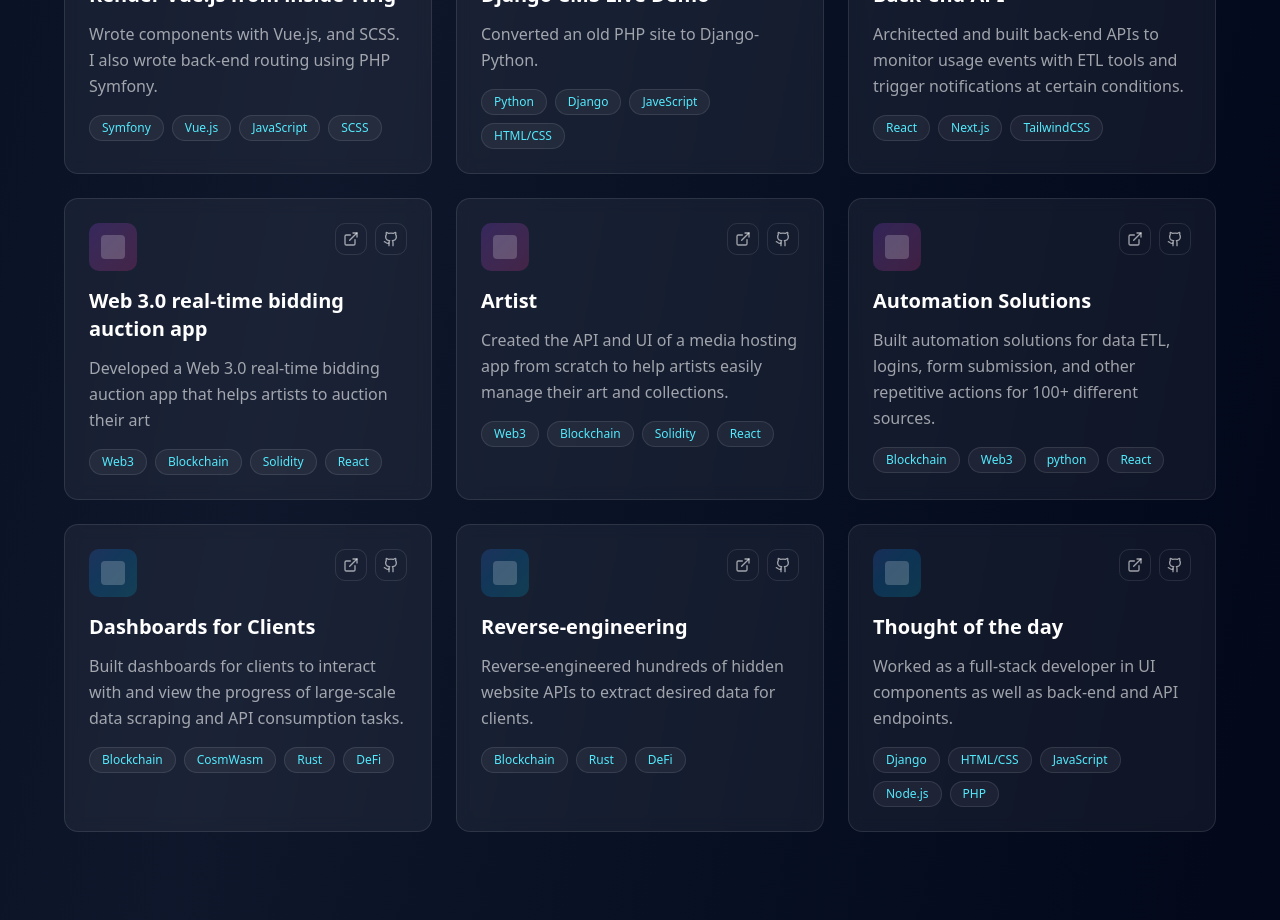
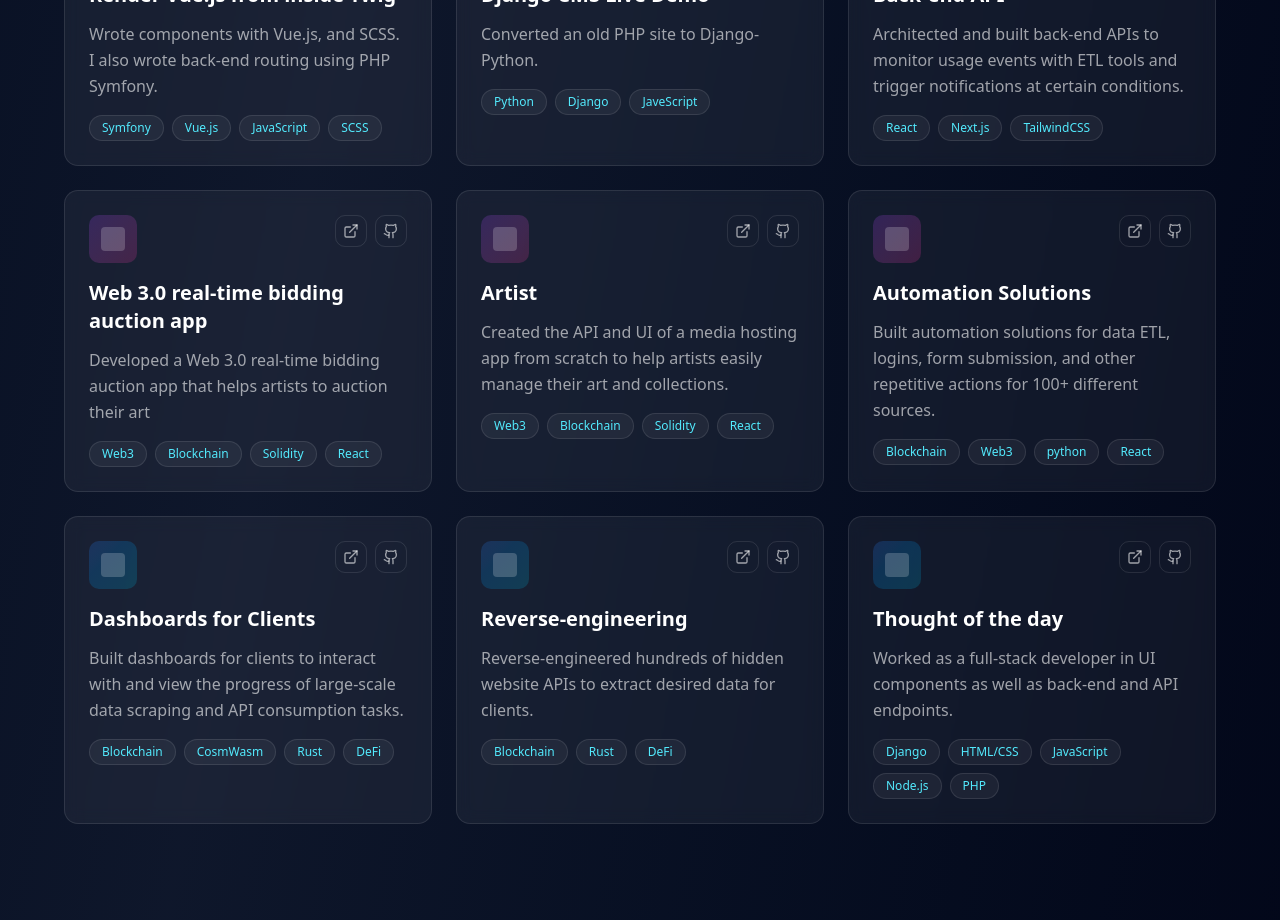
Before and after one commit to knutsenkristian7-spec/My-Portfolio-pro, a React (Vite) app: page / in a window 1280 px wide. Shown: the part 4900-5820 px from the top of the page. Built offline with nearby package versions, Linux system fonts and the light colour scheme.

Commit message:
chore: change the Project page

```diff
--- a/src/components/Projects.tsx
+++ b/src/components/Projects.tsx
@@ -42,7 +42,7 @@ export function Projects() {
     {
       title: "Django CMS Live Demo",
       description: "Converted an old PHP site to Django-Python.",
-      tags: ["Python", "Django", "JaveScript", "HTML/CSS"],
+      tags: ["Python", "Django", "JaveScript"],
       link: "https://www.django-cms.org/en/django-cms-demo/",
       gradient: "from-purple-500/20 to-pink-500/20",
     },
```
